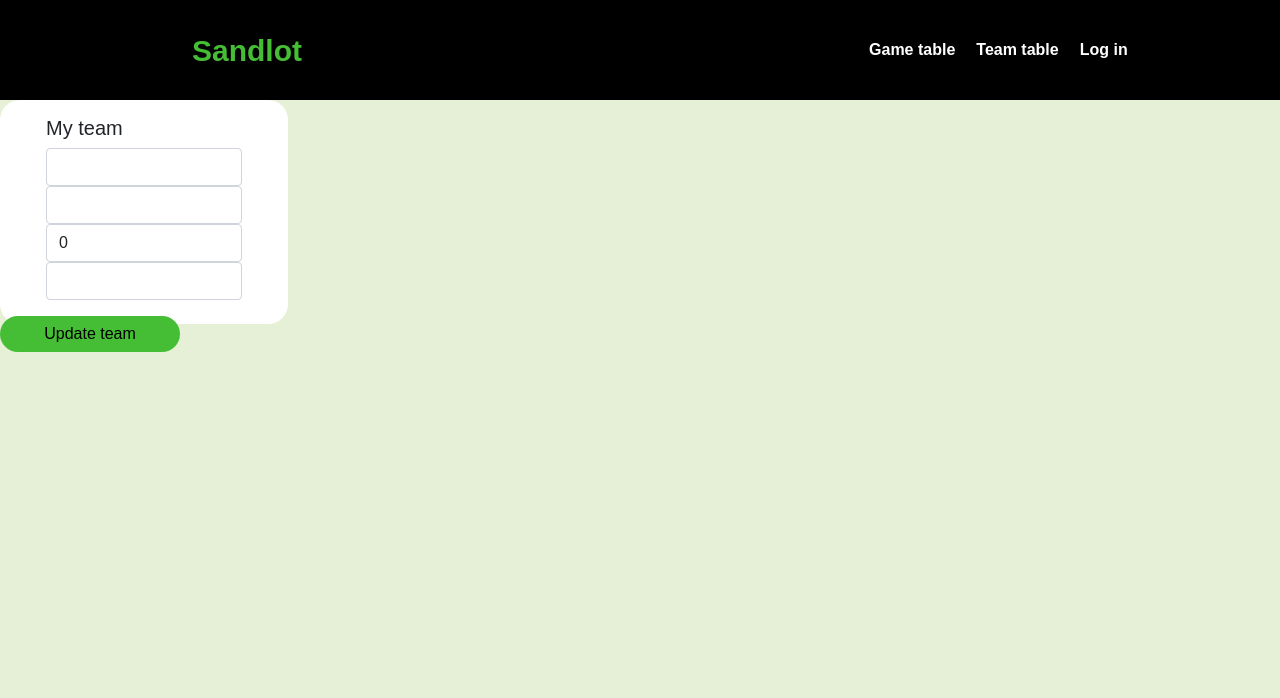
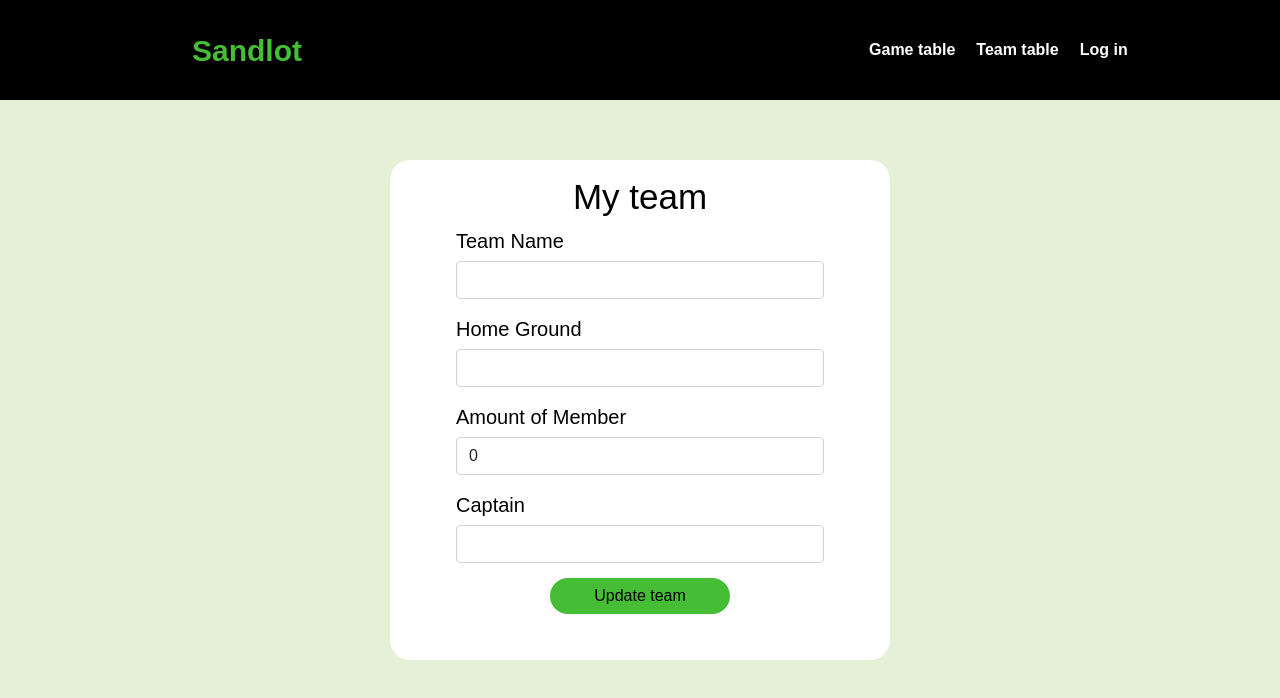
Before and after one commit to kaheiseki/sandlot, a React (Create React App) app: page /myteam in a window 1280 px wide. Shown: the top 698 px of the page. Built offline with nearby package versions, Linux system fonts and the light colour scheme; no server answers.

Commit message:
myteam css pudate

```diff
--- /dev/null
+++ b/src/pages/my_team/my_team.css
@@ -0,0 +1,19 @@
+.my_team_outline{
+  text-align: center;
+  border-radius: 10px;
+  margin:60px auto 0 !important;
+  color: #000000;
+  width: 500px;
+}
+
+.my_team_card_outline{
+  width: 500px !important;
+  height: 500px !important;
+  /* card(gameinfo) が妨害してるので*/
+}
+
+.myteam_title{
+  font-size: 35px;
+  text-align: center;
+  color: #000000 !important;
+}
--- a/src/pages/my_team/my_team.js
+++ b/src/pages/my_team/my_team.js
@@ -5,6 +5,8 @@ import { db } from '../../firebase'
 import { collection,getDocs,query,where,doc,updateDoc} from 'firebase/firestore'
 import { useState } from 'react'
 import {Card,Button} from 'react-bootstrap';
+import './my_team.css';
+
 
 export const MyTeam = () => {
 
@@ -38,10 +40,14 @@ export const MyTeam = () => {
   };
 
   return (
-    <div>
-    <Card className='add_team_card'>
+    <div className='my_team_outline'>
+      <Card className='my_team_card_outline'>
         <Card.Body>
-          <Card.Title className='create_game_post_title'>My team</Card.Title>
+          <Card.Title className='myteam_title'>
+            My team
+          </Card.Title>
+          <div className='form-group'>
+            <label>Team Name</label>
             <input
               className='form-control'
               defaultValue={teamname}
@@ -49,6 +55,9 @@ export const MyTeam = () => {
                 setTeamname(event.target.value);
               }}
             />
+          </div>
+          <div className='form-group'>
+            <label>Home Ground</label>
             <input
               className='form-control'
               defaultValue = {place}
@@ -56,6 +65,9 @@ export const MyTeam = () => {
                 setPlace(e.target.value);
               }}
             />
+          </div>
+          <div className='form-group'>
+            <label>Amount of Member</label>
             <input
               className='form-control'
               type="number"
@@ -64,6 +76,9 @@ export const MyTeam = () => {
                 setCount(event.target.value);
               }}
             />
+          </div>
+          <div className='form-group'>
+            <label>Captain</label>
             <input
               className='form-control'
               defaultValue={captain}
@@ -71,12 +86,13 @@ export const MyTeam = () => {
                 setCaptain(event.target.value);
               }}
             />
-        </Card.Body>
+          </div>
           <form>
-          <Button onClick={() => upDate()}>
+            <Button className='myteam_button' onClick={() => upDate()}>
                 Update team
             </Button>
           </form>
+        </Card.Body>
       </Card>
     </div>
   )
```
Lines whose indentation alone changed are shown as unchanged.
